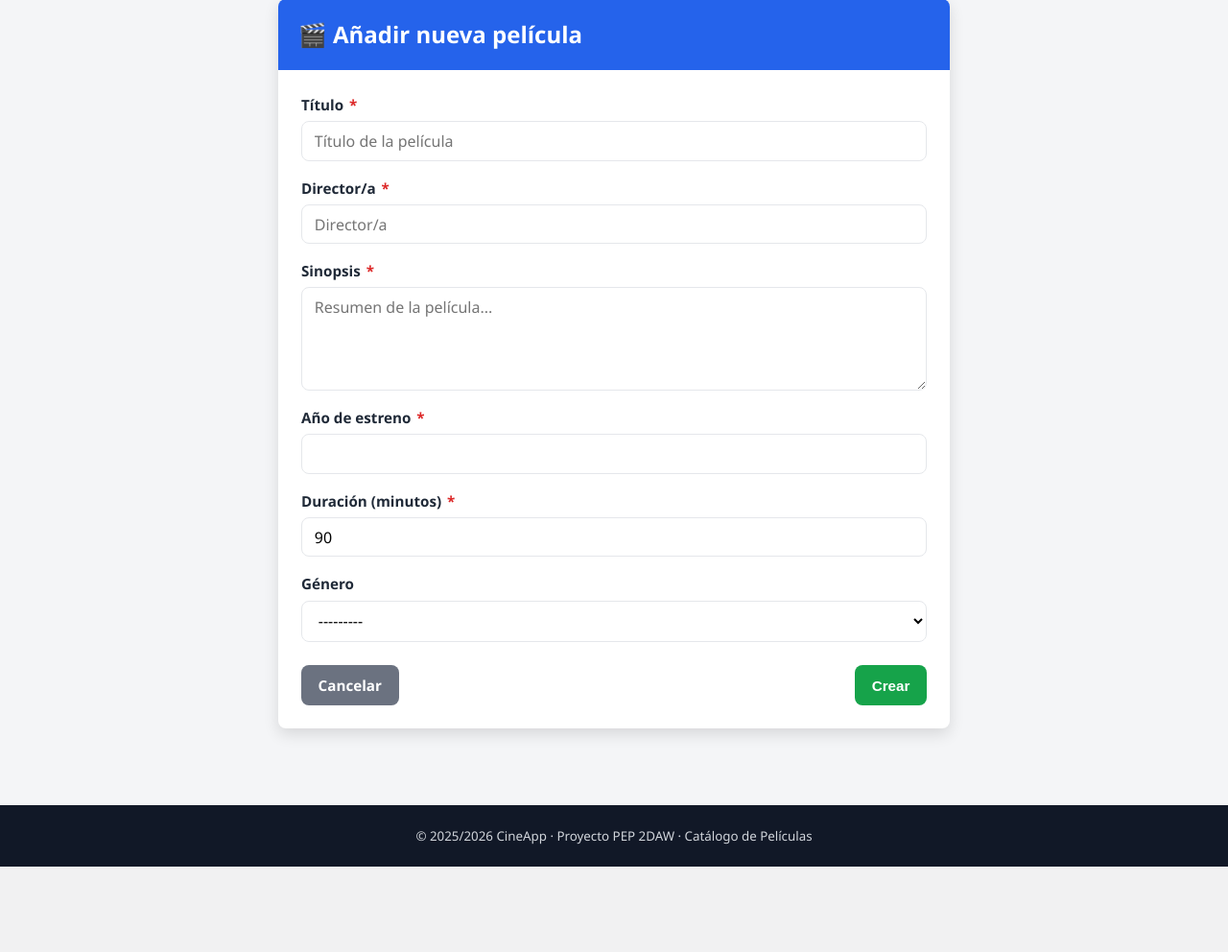
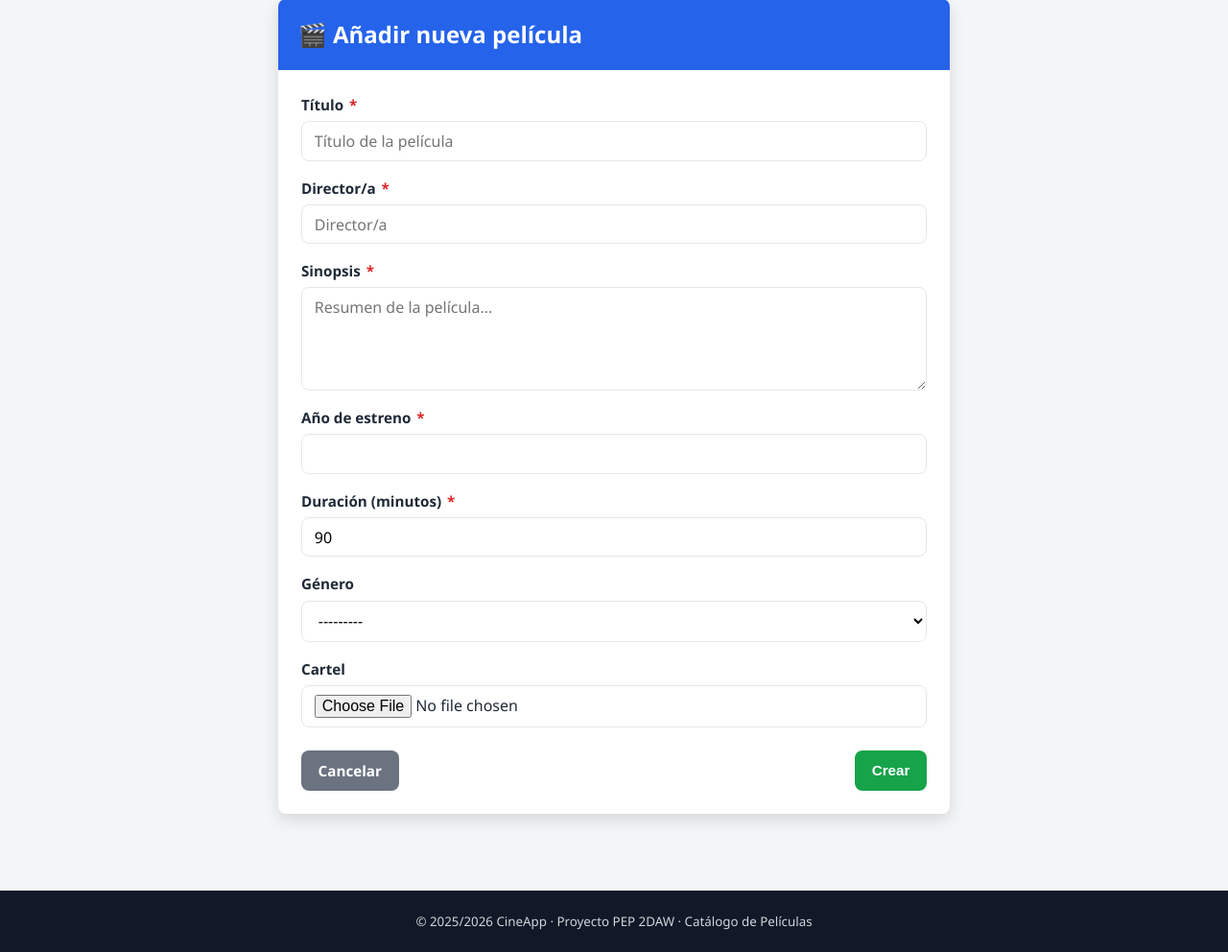
Before and after one commit to HughPF/cineapp, a Django app: page /pelicula/nueva/ in a window 1280 px wide. Shown: the part 103-1095 px from the top of the page at 96% size. Before the commit the page ends 1006 px from the top, so only its background shows below. Run offline with Django 5.2, Linux system fonts and the light colour scheme; the visitor is signed in with stand-in values (Sample User, id 1); data that the repository does not hold is empty.

Commit message:
Add ImageField for movie posters

```diff
--- a/cineapp/urls.py
+++ b/cineapp/urls.py
@@ -1,6 +1,8 @@
 from django.contrib import admin
 from django.urls import path, include
 from django.contrib.auth import views as auth_views
+from django.conf import settings
+from django.conf.urls.static import static
 
 from peliculas.views import RegistroView
 
@@ -11,3 +13,7 @@ urlpatterns = [
     path('accounts/registro/', RegistroView.as_view(), name='registro'),
     path('', include('peliculas.urls')),
 ]
+
+if settings.DEBUG:
+    urlpatterns += static(settings.MEDIA_URL, document_root=settings.MEDIA_ROOT)
+    urlpatterns += static(settings.STATIC_URL, document_root=settings.STATIC_ROOT)
--- a/peliculas/forms.py
+++ b/peliculas/forms.py
@@ -7,7 +7,7 @@ from .models import Pelicula
 class PeliculaForm(forms.ModelForm):
     class Meta:
         model = Pelicula
-        fields = ['titulo', 'director', 'sinopsis', 'anio', 'duracion', 'genero']
+        fields = ['titulo', 'director', 'sinopsis', 'anio', 'duracion', 'genero', 'cartel']
         widgets = {
             'titulo': forms.TextInput(attrs={'class': 'campo', 'placeholder': 'Título de la película'}),
             'director': forms.TextInput(attrs={'class': 'campo', 'placeholder': 'Director/a'}),
@@ -15,6 +15,7 @@ class PeliculaForm(forms.ModelForm):
             'anio': forms.NumberInput(attrs={'class': 'campo', 'min': 1888, 'max': 2100}),
             'duracion': forms.NumberInput(attrs={'class': 'campo', 'min': 1}),
             'genero': forms.Select(attrs={'class': 'campo'}),
+            'cartel': forms.ClearableFileInput(attrs={'class': 'campo'}),
         }
 
 
--- a/peliculas/models.py
+++ b/peliculas/models.py
@@ -24,6 +24,9 @@ class Pelicula(models.Model):
     duracion = models.PositiveIntegerField(
         verbose_name='Duración (minutos)', default=90
     )
+    cartel = models.ImageField(
+        upload_to='carteles/', blank=True, null=True, verbose_name='Cartel'
+    )
     genero = models.ForeignKey(
         Genero, on_delete=models.SET_NULL, null=True, blank=True,
         related_name='peliculas', verbose_name='Género'
--- a/templates/peliculas/pelicula_form.html
+++ b/templates/peliculas/pelicula_form.html
@@ -8,7 +8,7 @@
         <h2>🎬 {{ accion }}</h2>
     </div>
     <div class="tarjeta-cuerpo">
-        <form method="post">
+        <form method="post" enctype="multipart/form-data">
             {% csrf_token %}
 
             {% if form.non_field_errors %}
--- a/templates/peliculas/pelicula_list.html
+++ b/templates/peliculas/pelicula_list.html
@@ -1,4 +1,5 @@
 {% extends 'base.html' %}
+{% load static %}
 
 {% block title %}Catálogo - CineApp{% endblock %}
 
@@ -38,6 +39,11 @@
 <div class="parrilla-peliculas">
     {% for pelicula in peliculas %}
     <article class="tarjeta-pelicula">
+        {% if pelicula.cartel %}
+            <img src="{{ pelicula.cartel.url }}" class="cartel" alt="{{ pelicula.titulo }}">
+        {% else %}
+            <div class="cartel cartel-vacio">🎞️</div>
+        {% endif %}
         <div class="tarjeta-cuerpo">
             <h3 class="tarjeta-titulo">{{ pelicula.titulo }}</h3>
             <p class="tarjeta-meta">
```
Also changed, not shown: cineapp/settings.py (+6 -1 lines), templates/peliculas/pelicula_detail.html (+9 -0 lines), peliculas/migrations/0002_pelicula_cartel.py (added).
